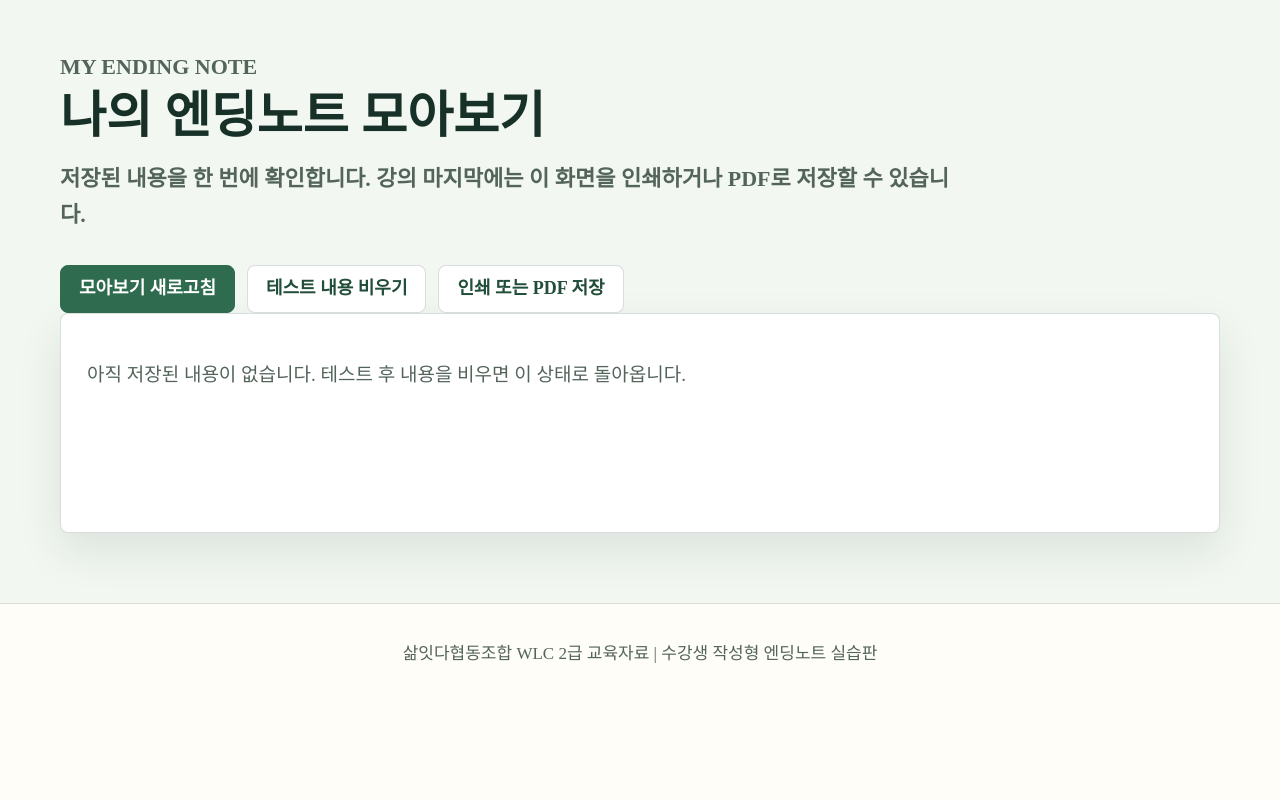
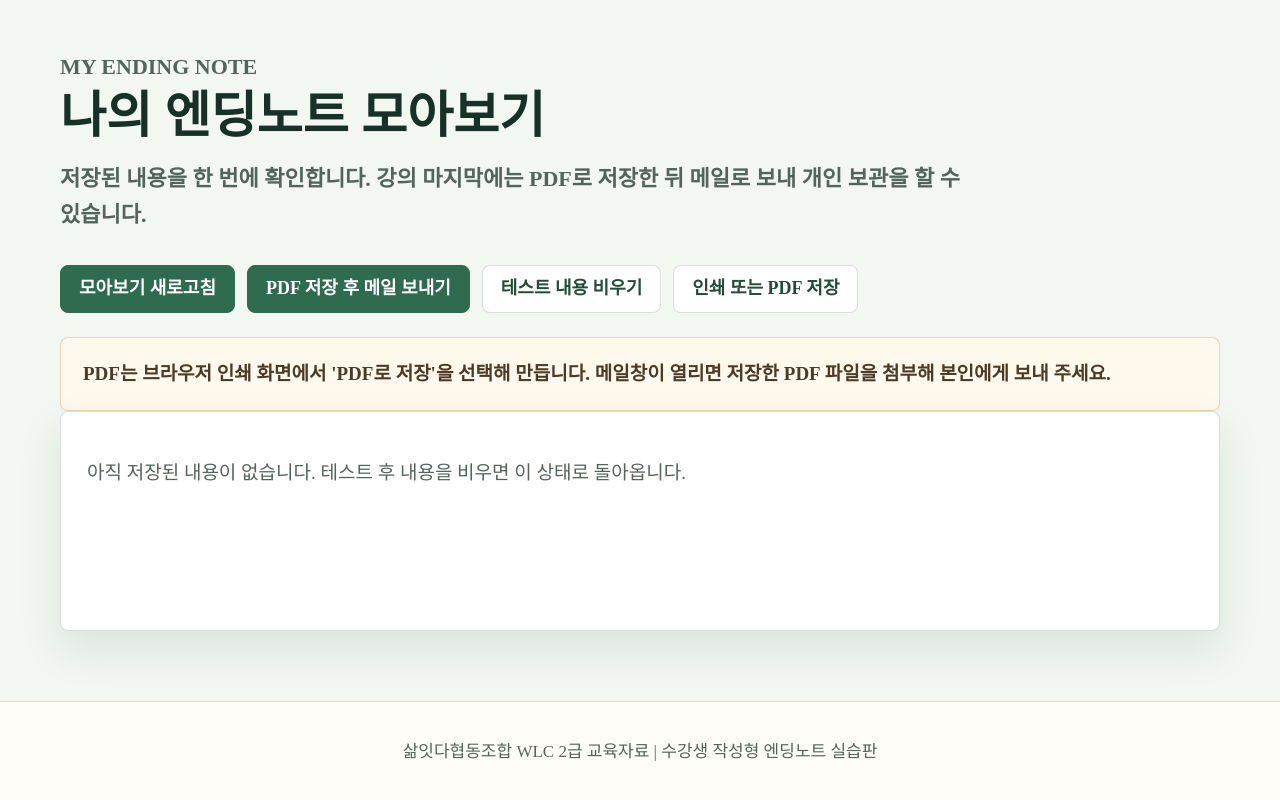
Before and after one commit to withmikyung2/wlc-note, a plain HTML site: page index.html in a window 1280 px wide. Shown: the part 10329-11129 px from the top of the page. Before the commit the page ends 11033 px from the top, so only its background shows below. Drawn offline with Linux system fonts and the light colour scheme.

Commit message:
Add PDF mail handoff flow

```diff
--- a/index.html
+++ b/index.html
@@ -1017,13 +1017,15 @@
           <div class="section-title">
             <p class="label">My Ending Note</p>
             <h2>나의 엔딩노트 모아보기</h2>
-            <p>저장된 내용을 한 번에 확인합니다. 강의 마지막에는 이 화면을 인쇄하거나 PDF로 저장할 수 있습니다.</p>
+            <p>저장된 내용을 한 번에 확인합니다. 강의 마지막에는 PDF로 저장한 뒤 메일로 보내 개인 보관을 할 수 있습니다.</p>
           </div>
           <div class="actions">
             <button class="btn primary" type="button" onclick="renderNotebook()">모아보기 새로고침</button>
+            <button class="btn primary" type="button" onclick="printThenMail()">PDF 저장 후 메일 보내기</button>
             <button class="btn secondary" type="button" onclick="clearNotebook()">테스트 내용 비우기</button>
             <button class="btn secondary" type="button" onclick="window.print()">인쇄 또는 PDF 저장</button>
           </div>
+          <div class="notice">PDF는 브라우저 인쇄 화면에서 'PDF로 저장'을 선택해 만듭니다. 메일창이 열리면 저장한 PDF 파일을 첨부해 본인에게 보내 주세요.</div>
           <div class="note-output" id="noteOutput" aria-live="polite"></div>
         </div>
       </section>
@@ -1564,6 +1566,17 @@
         window.location.href = `mailto:${to}?subject=${subject}&body=${body}`;
       }
 
+      function printThenMail() {
+        const profile = readProfile();
+        if (!isProfileReady(profile) && !saveProfile()) return;
+        renderNotebook();
+        alert("곧 인쇄 화면이 열립니다. 대상에서 'PDF로 저장'을 선택해 파일을 저장해 주세요. 저장 후 확인을 누르면 메일 작성창이 열립니다.");
+        window.print();
+        if (confirm("PDF 파일을 저장하셨나요? 확인을 누르면 메일 작성창을 엽니다. 저장한 PDF를 메일에 첨부해 보내 주세요.")) {
+          openMailDraft();
+        }
+      }
+
       function importBackupFile(file) {
         const reader = new FileReader();
         reader.onload = () => {
```
